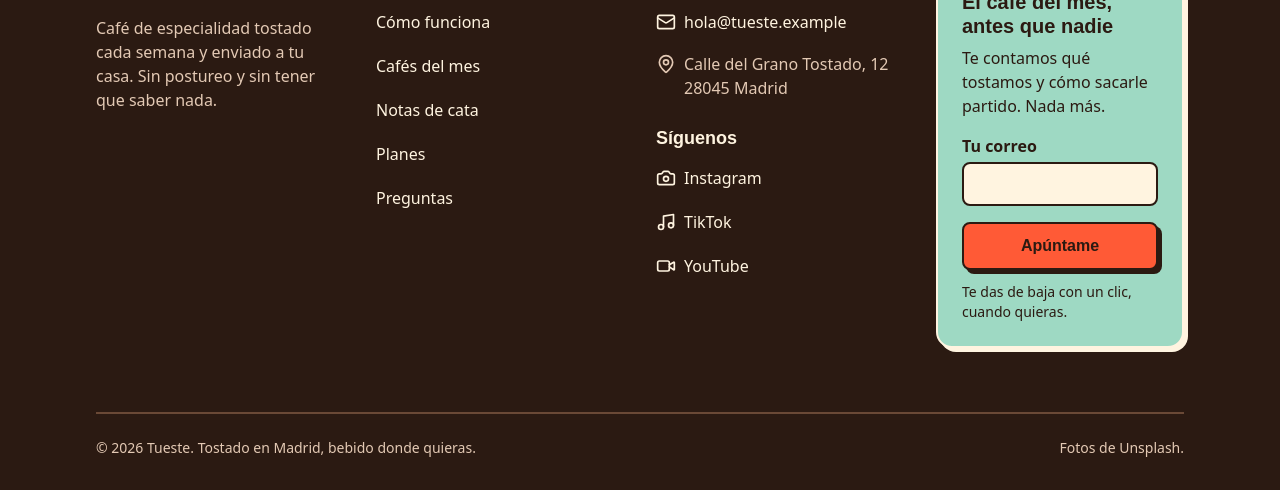
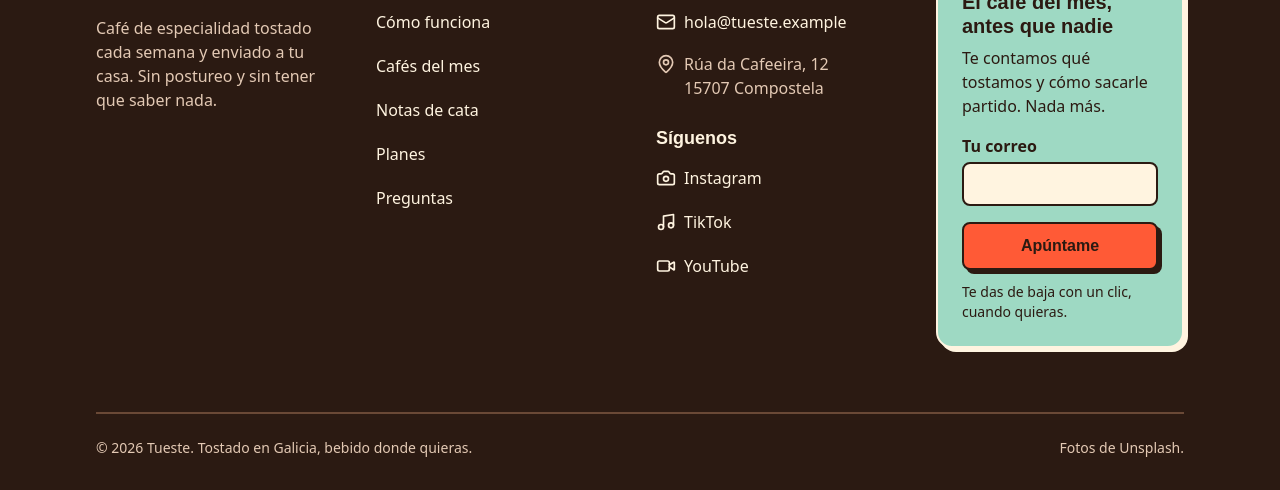
Before and after one commit to EloSdev/lab-tailwind, a website built with Vite: page index.html in a window 1280 px wide. Shown: the part 5830-6320 px from the top of the page. Built offline with nearby package versions, Linux system fonts and the light colour scheme.

Commit message:
Tueste: foto de Guatemala recortada sin el desenfoque del primer plano; pie en Galicia
Co-Authored-By: Claude Opus 5.5 (1M context) <noreply@anthropic.com>

```diff
--- a/index.html
+++ b/index.html
@@ -765,7 +765,7 @@
               </a>
               <p class="mt-2 flex gap-2 text-espresso-200">
                 <svg aria-hidden="true" xmlns="http://www.w3.org/2000/svg" viewBox="0 0 24 24" fill="none" stroke="currentColor" stroke-width="2" stroke-linecap="round" stroke-linejoin="round" class="mt-0.5 size-5 shrink-0"><path d="M20 10c0 4.993-5.539 10.193-7.399 11.799a1 1 0 0 1-1.202 0C9.539 20.193 4 14.993 4 10a8 8 0 0 1 16 0" /><circle cx="12" cy="10" r="3" /></svg>
-                <span>Calle del Grano Tostado, 12<br />28045 Madrid</span>
+                <span>Rúa da Cafeeira, 12<br />15707 Compostela</span>
               </p>
             </address>
 
@@ -827,7 +827,7 @@
         </div>
 
         <div class="mt-16 flex flex-col gap-2 pt-6 text-sm text-espresso-200 border-t-2 border-espresso-600 sm:flex-row sm:justify-between">
-          <p>© 2026 Tueste. Tostado en Madrid, bebido donde quieras.</p>
+          <p>© 2026 Tueste. Tostado en Galicia, bebido donde quieras.</p>
           <p>Fotos de Unsplash.</p>
         </div>
       </div>
```
Also changed, not shown: README.md, public/img/cafe-guatemala-400.webp, public/img/cafe-guatemala.webp.
